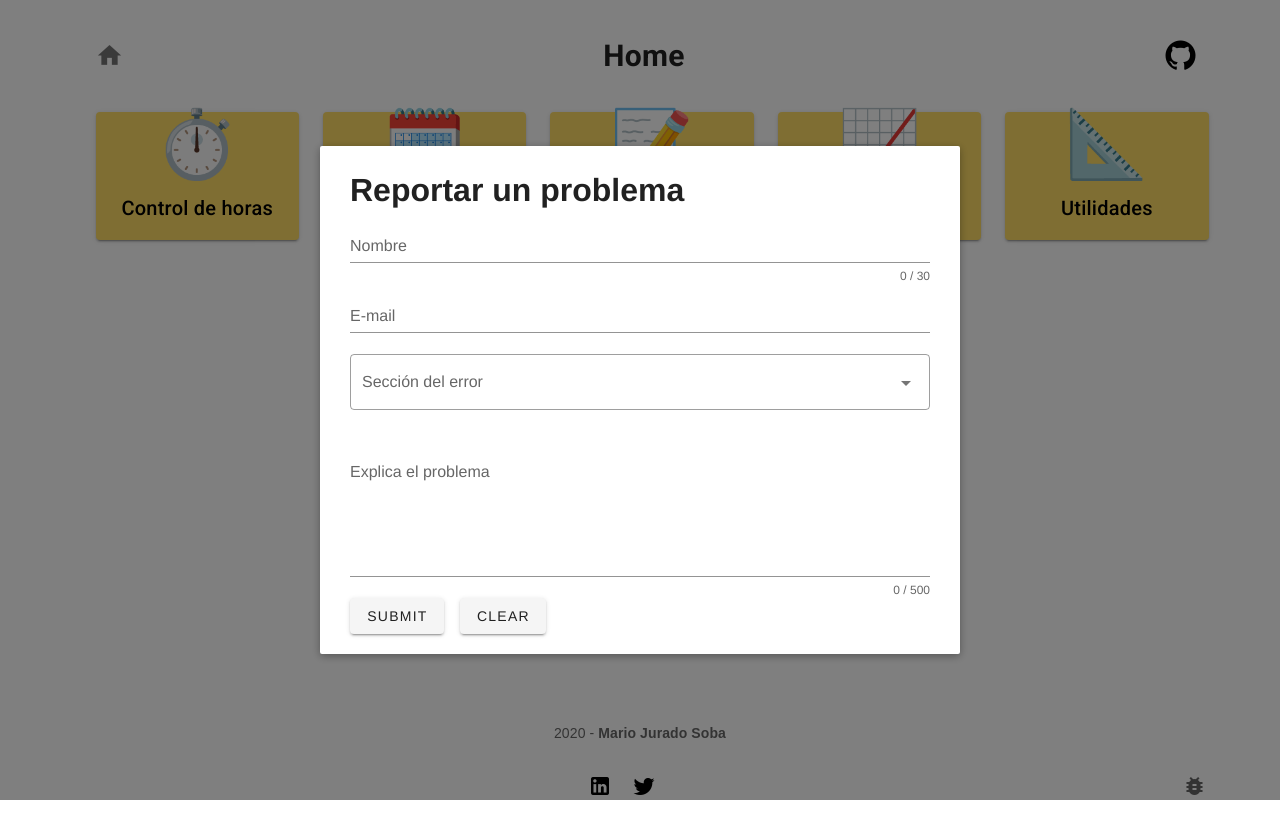
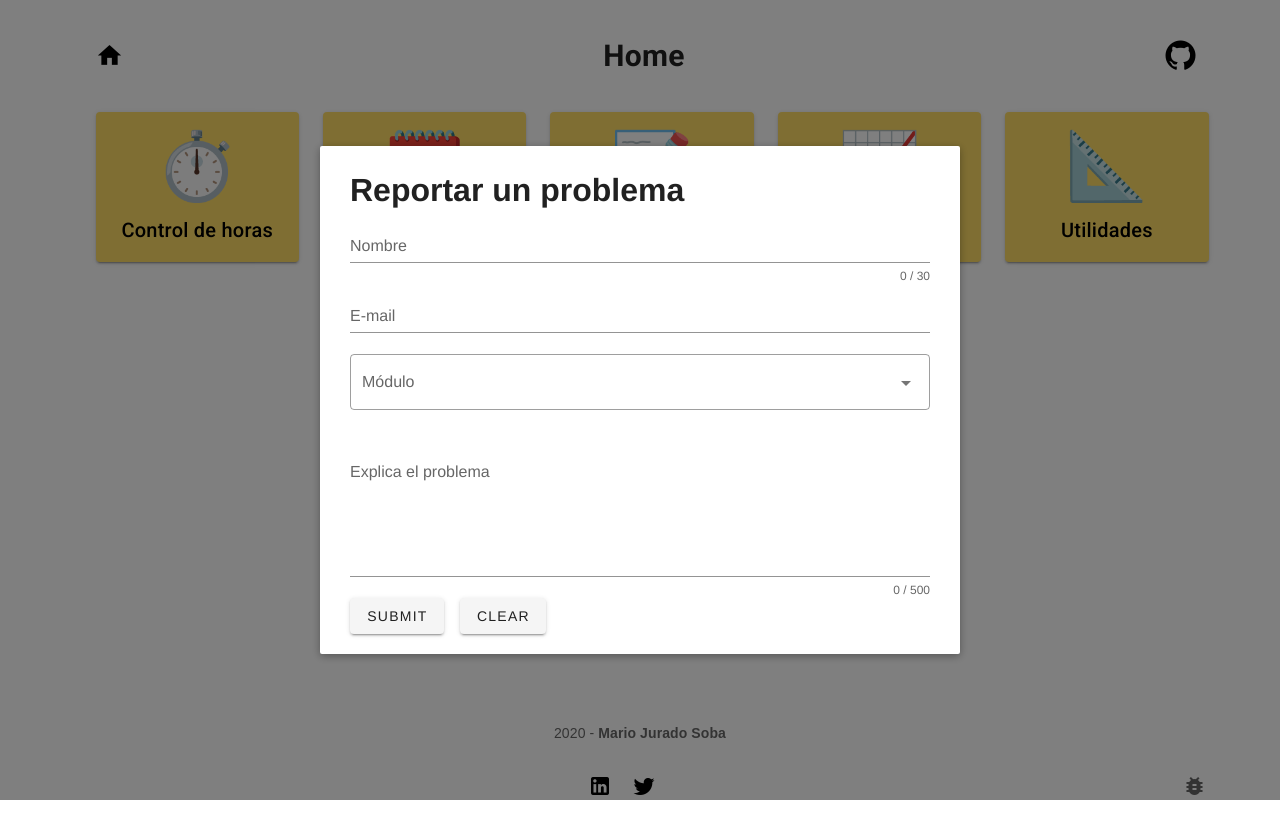
Before and after one commit to Mario2403/UtilsWeb, a Vue app: page /#/ in a window 1280 px wide. Both pictures are taken after a click on the button 1194 px from the left and 786 px from the top of the page. Built offline with nearby package versions, Linux system fonts and the light colour scheme.

Commit message:
Altura minima de las cards de Home

```diff
--- a/src/components/BarraSuperior.vue
+++ b/src/components/BarraSuperior.vue
@@ -3,7 +3,7 @@
     <v-app-bar elevation="0" color="#FFFFFF" >
       <router-link :to="{name: 'Home'}">
         <v-btn icon large>
-          <v-icon>mdi-home</v-icon>
+          <v-icon color="#000000">mdi-home</v-icon>
         </v-btn>
       </router-link>
       <v-spacer />
--- a/src/components/BugForm.vue
+++ b/src/components/BugForm.vue
@@ -5,21 +5,21 @@
       <ValidationProvider v-slot="{ errors }" name="Name" rules="required|max:30">
         <v-text-field v-model="name" :counter="30" :error-messages="errors" label="Nombre" required></v-text-field>
       </ValidationProvider>
-      <ValidationProvider v-slot="{ errors }" name="email" rules="required|email">
+      <ValidationProvider v-slot="{ errors }" name="Email" rules="required|email">
         <v-text-field v-model="email" :error-messages="errors" label="E-mail" required></v-text-field>
       </ValidationProvider>
-      <ValidationProvider v-slot="{ errors }" name="select" rules="required">
+      <ValidationProvider v-slot="{ errors }" name="Módulo" rules="required">
         <v-select
           v-model="select"
           :items="items"
           :error-messages="errors"
-          label="Sección del error"
+          label="Módulo"
           data-vv-name="select"
           required
           outlined
         ></v-select>
       </ValidationProvider>
-      <ValidationProvider  v-slot="{ errors }" name="text" rules="required|max 500">
+      <ValidationProvider  v-slot="{ errors }" name="problema" rules="required|max: 500">
           <v-textarea
             v-model="text"
             label="Explica el problema"
@@ -54,7 +54,7 @@ extend("required", {
 
 extend("max", {
   ...max,
-  message: "{_field_}no debe superar los {length} caracteres"
+  message: "El campo no debe superar los {length} caracteres"
 });
 
 extend("email", {
@@ -79,7 +79,8 @@ export default {
         "Calendario",
         "Notas",
         "Estadísticas",
-        "Utilidades"
+        "Utilidades",
+        "Otro"
       ],
       checkbox: null
     };
--- a/src/views/Home.vue
+++ b/src/views/Home.vue
@@ -3,8 +3,9 @@
     <v-row >
       <v-col :key="card" v-for="card in cards">
 
-        <v-card display color="#FFDD66" max-width="400" router :to="card.route" class="d-flex flex-column arrow menu-card">
+        <v-card display color="#FFDD66" max-width="400" height="150" router :to="card.route" class="d-flex flex-column arrow menu-card">
           <!-- <v-icon size="150" color="#092327">{{card.icon}}</v-icon> -->
+          <v-spacer/>
          <v-card-title class= "icono justify-center card-title">{{card.icon}}</v-card-title>
 
           <v-card-title class="justify-center card-title">{{card.title}}</v-card-title>
@@ -37,9 +38,9 @@ export default {
 
 <style scoped>
 .menu-card {
-  height: 100%;
+  height: 100;
   max-width: 25%;
-  max-height: 400px;
+
 }
 .menu-card:hover{
   background-color: black;
```
